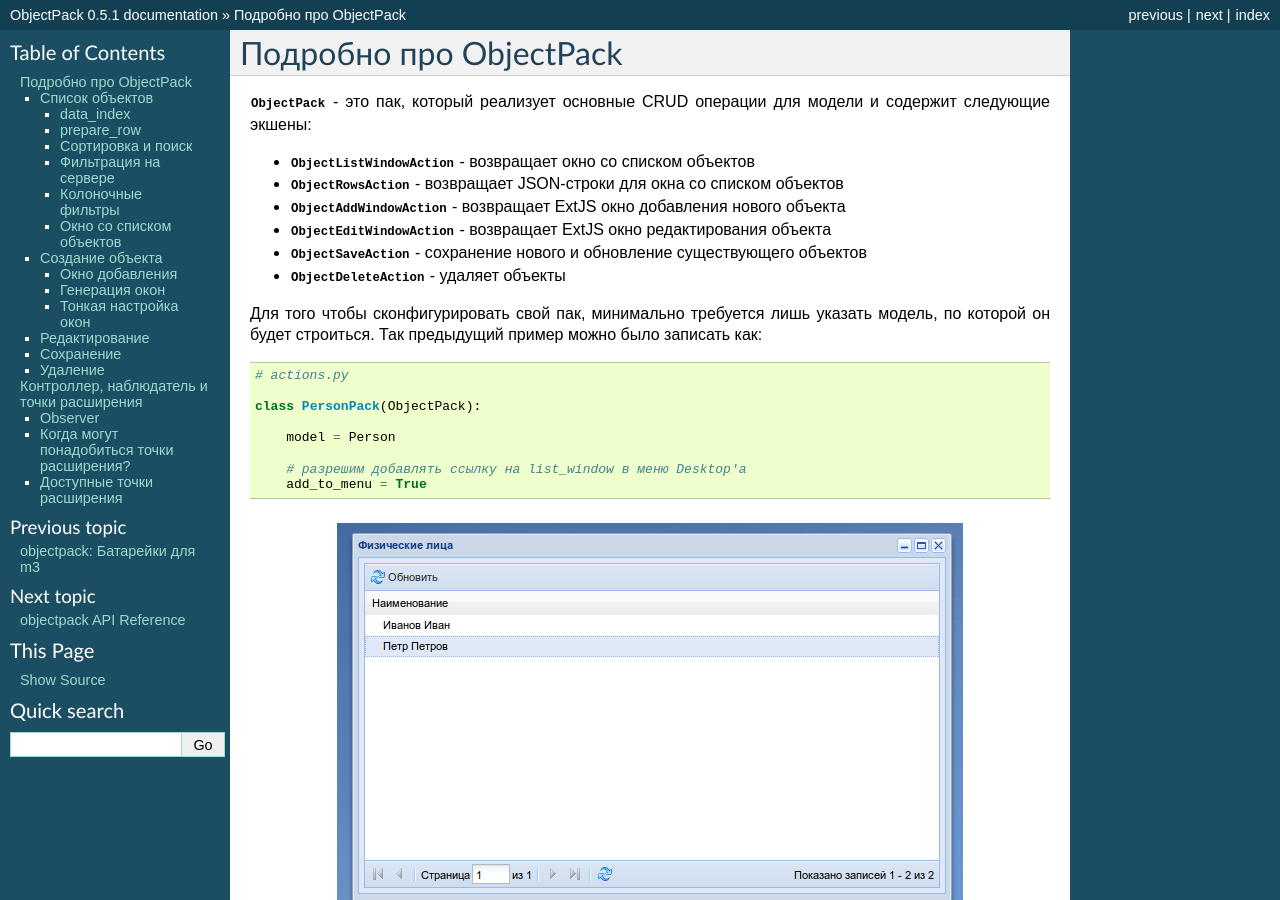
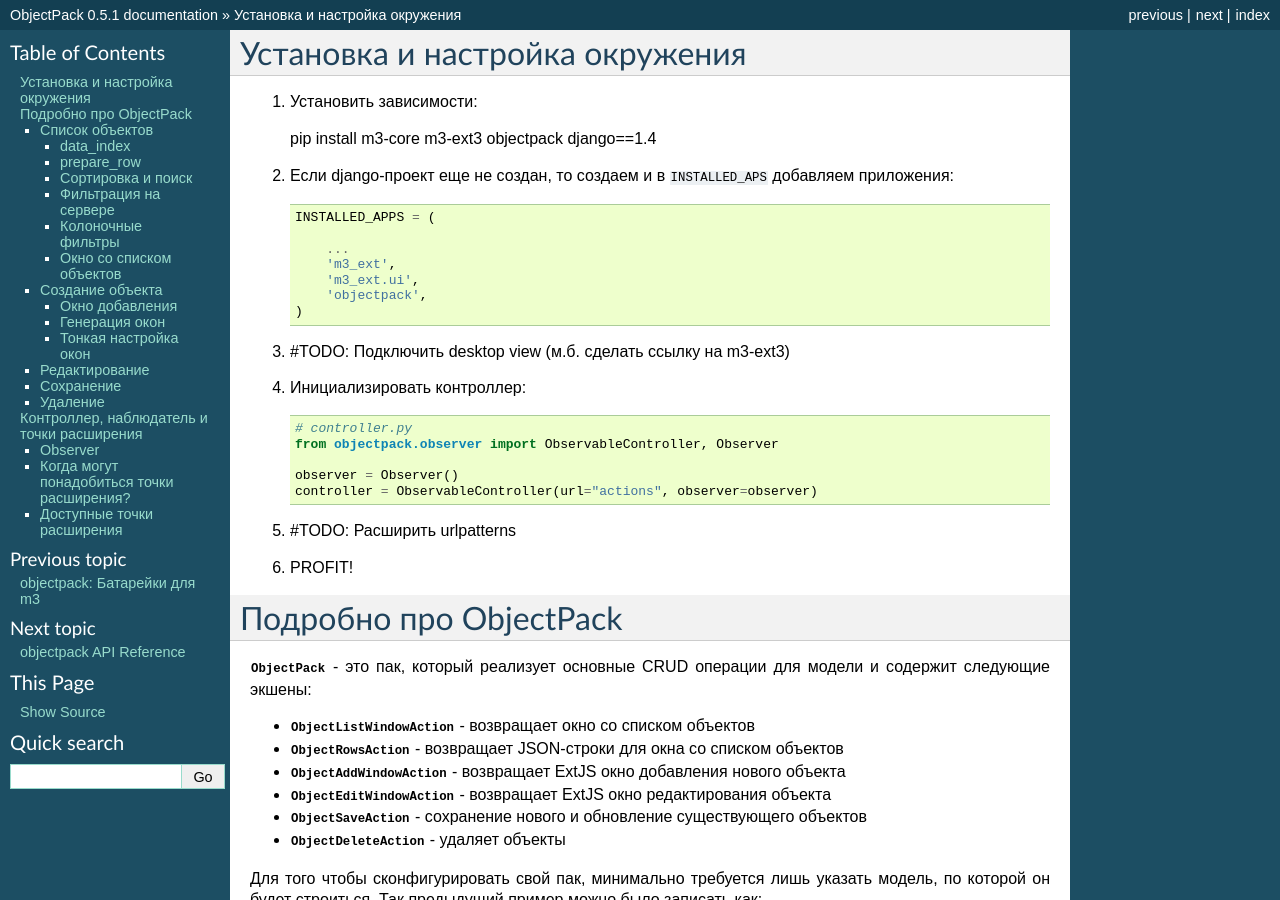
Before and after one commit to barsgroup/m3-objectpack, a Sphinx documentation site: the page built from docs/tutorial.rst, in a window 1280 px wide and 900 px high. Built offline with Sphinx 7.4.7, drawn with Linux system fonts in a browser that asks for light colours; some of the changed text lies outside the part shown.

Commit message:
doc update

```diff
--- a/docs/tutorial.rst
+++ b/docs/tutorial.rst
@@ -1,4 +1,37 @@
 .. include:: global.rst
+
+Установка и настройка окружения
+===============================
+
+1. Установить зависимости::
+
+   pip install m3-core m3-ext3 objectpack django==1.4
+
+2. Если django-проект ещe не создан, то создаем и в ``INSTALLED_APS``
+   добавляем приложения::
+
+    INSTALLED_APPS = (
+
+        ...
+        'm3_ext',
+        'm3_ext.ui',
+        'objectpack',
+    )
+
+3. #TODO: Подключить desktop view (м.б. сделать ссылку на m3-ext3)
+
+4. Инициализировать контроллер::
+
+    # controller.py
+    from objectpack.observer import ObservableController, Observer
+
+    observer = Observer()
+    controller = ObservableController(url="actions", observer=observer)
+
+5. #TODO: Расширить urlpatterns
+
+6. PROFIT!
+
 
 Подробно про ObjectPack
 =======================
```
Also changed, not shown: docs/index.rst (+9 -9 lines), docs/actions.rst (line endings or trailing spaces).
